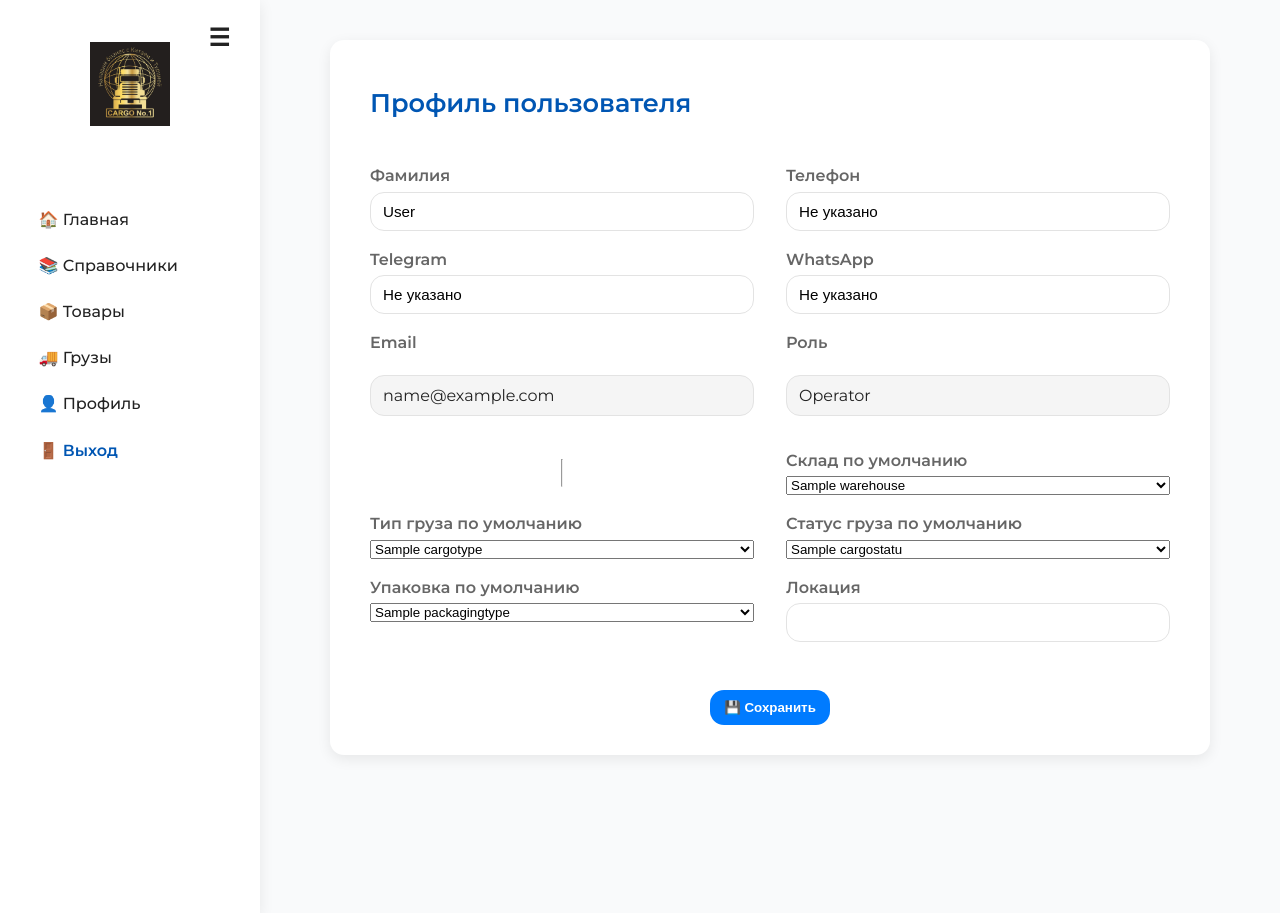
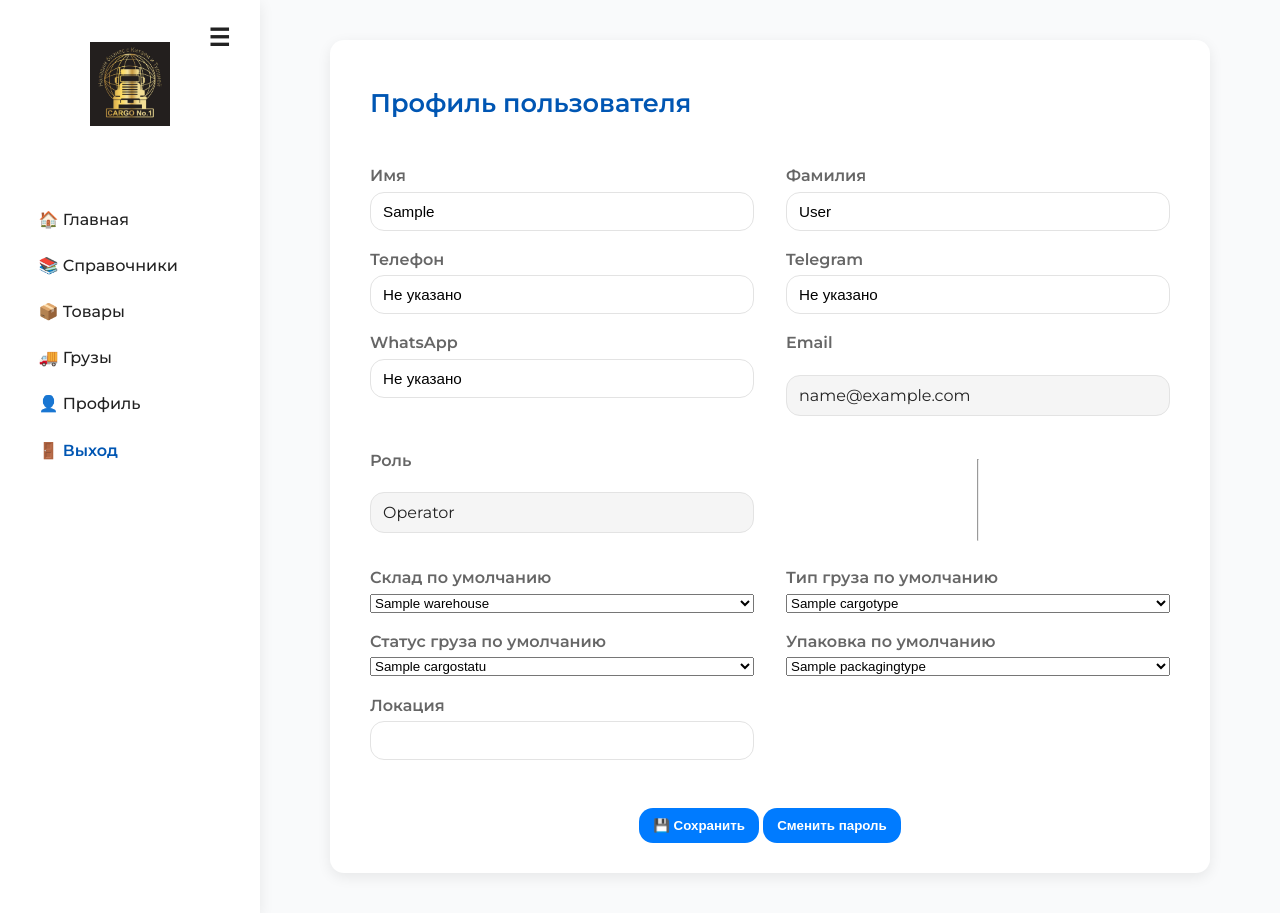
Before and after one commit to Aalam2000/cargo, a Django app: template web/templates/accounts/profile.html in a window 1280 px wide. Run offline with Django 4.2, Linux system fonts and the light colour scheme; the template is opened without the code that fills it: values that come from a table or form of the project are taken from there, others are empty; the visitor is signed in with stand-in values (Sample User, id 1); tables that the repository leaves empty hold one stand-in row (values such as "Sample post"); parts of the project's set-up code (start-up, migrations or seed data) failed here and were passed over.

Commit message:
ДОМЕН

```diff
--- a/cargodb/settings.py
+++ b/cargodb/settings.py
@@ -34,9 +34,7 @@
     "https://bonablog.ru",
     "https://www.bonablog.ru",
     "https://185.169.54.164",
-    "http://bonablog.ru",
-    "http://www.bonablog.ru",
-    "http://185.169.54.164",
+    "https://crm.cargonumber1.ru",
 ]
 
 
@@ -175,4 +173,4 @@
 DEFAULT_FROM_EMAIL = EMAIL_HOST_USER
 SERVER_EMAIL = EMAIL_HOST_USER
 
-SITE_URL = "https://bonablog.ru/"
+SITE_URL = os.getenv("SITE_URL", "https://bonablog.ru/").rstrip("/") + "/"
--- a/web/templates/accounts/profile.html
+++ b/web/templates/accounts/profile.html
@@ -40,6 +40,11 @@
         <div class="profile-grid">
 
             <!-- Общие поля -->
+            <div class="form-group">
+                    <label for="first_name">Имя</label>
+                    <input type="text" id="first_name" name="first_name" value="{{ user.first_name }}" required>
+                </div>
+
             <div class="form-group">
                 <label for="last_name">Фамилия</label>
                 <input type="text" id="last_name" name="last_name" value="{{ user.last_name }}" required>
@@ -206,6 +211,7 @@
 
         <div class="profile-actions">
             <button type="submit" class="btn">💾 Сохранить</button>
+            <button type="button" id="btn-password" class="btn btn-cancel">Сменить пароль</button>
 
             {% if user.role == "Client" %}
                 <button type="button" id="btn-contract" class="btn">📄 Договор</button>
```
